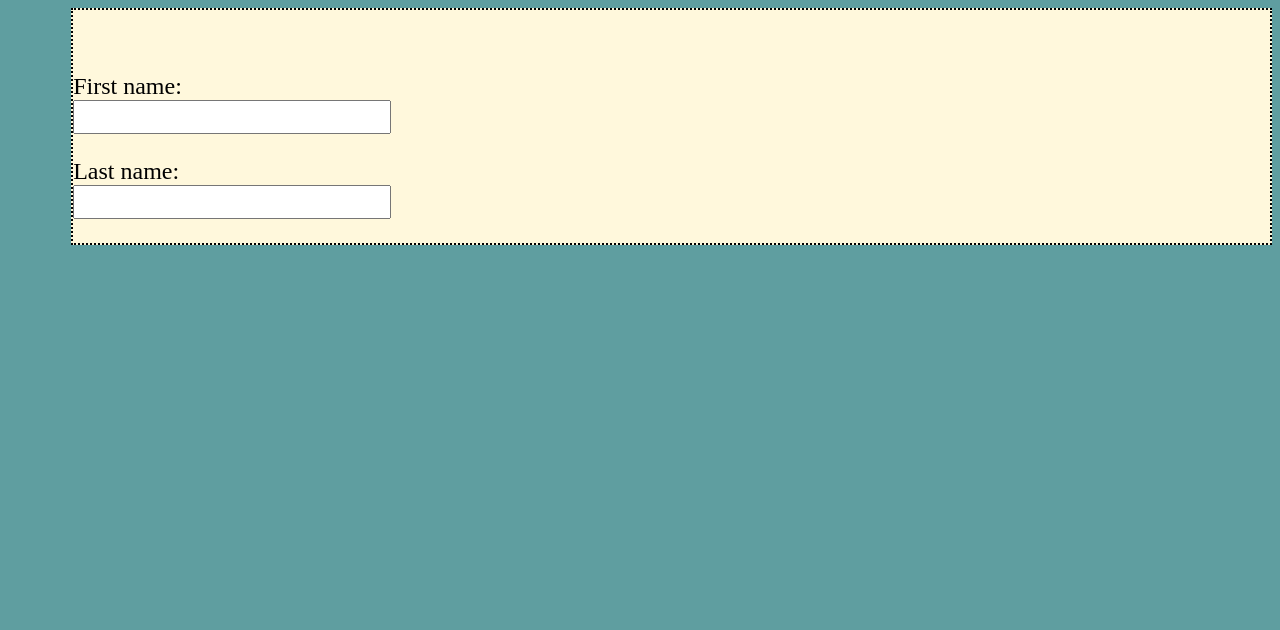
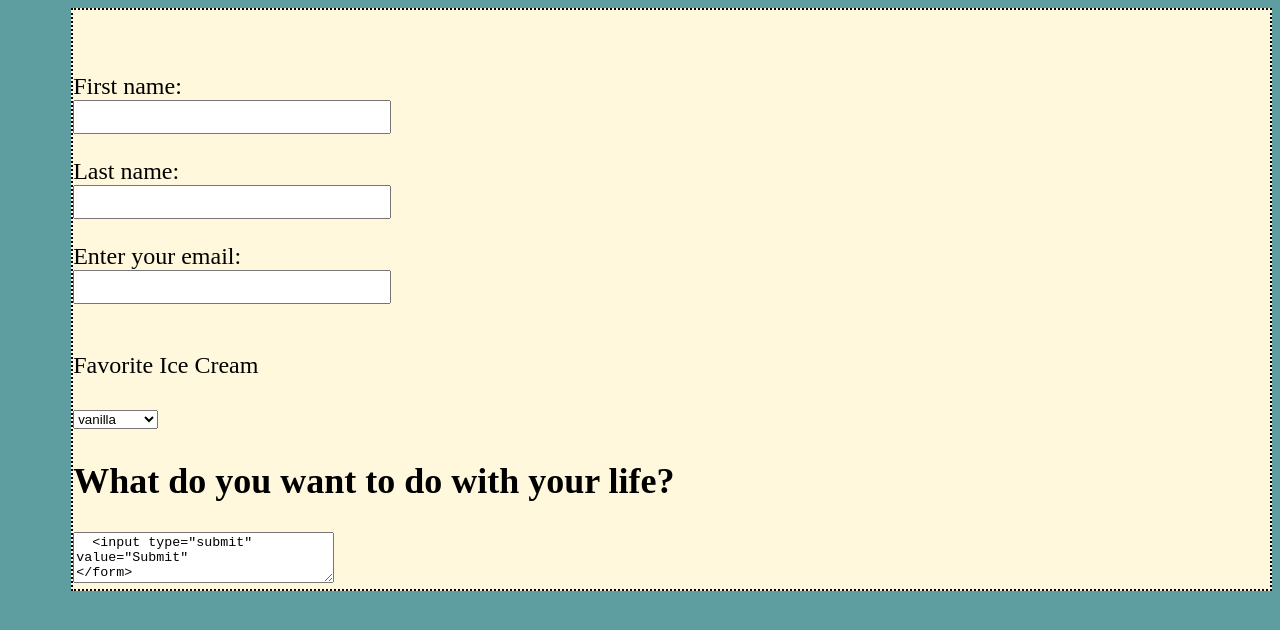
Before and after one commit to pbradley16/pbradley16.github.io, a plain HTML site: page module6/inclass-forms.html in a window 1280 px wide. Drawn offline with Linux system fonts and the light colour scheme.

Commit message:
Update inclass-forms.html

```diff
--- a/module6/inclass-forms.html
+++ b/module6/inclass-forms.html
@@ -45,11 +45,25 @@ border:2px solid black;
   </head>
 <body>
 <div>
-<form>
+<form action="https://idesstage2.bc.edu/class/results.php" method="post">
   <label for="fname">First name:</label><br>
   <input type="text" id="fname" name="fname"><br>
   <label for="lname">Last name:</label><br>
-  <input type="text" id="lname" name="lname">
+  <input type="text" id="lname" name="lname"><br>
+  <label for="email">Enter your email:</label><br>
+  <input type="email" id="email" name="email" required><br>
+  <p> Favorite Ice Cream </p>
+  <select id="flavors" name="flavors">
+  <option value="vanilla">vanilla</option>
+  <option value="chocolate">chocolate</option>
+  <option value="strawberry">strawberry</option>
+  <option value="coffee">coffee</option>
+  <option value="shrimp">shrimp</option>
+  <option value="pickle">pickle</option>
+</select>
+   <h2>What do you want to do with your life?</h2>
+    <textarea name="message" rows="3" cols="30">
+  <input type="submit" value="Submit"
 </form>
 </div>
   </body>
```
